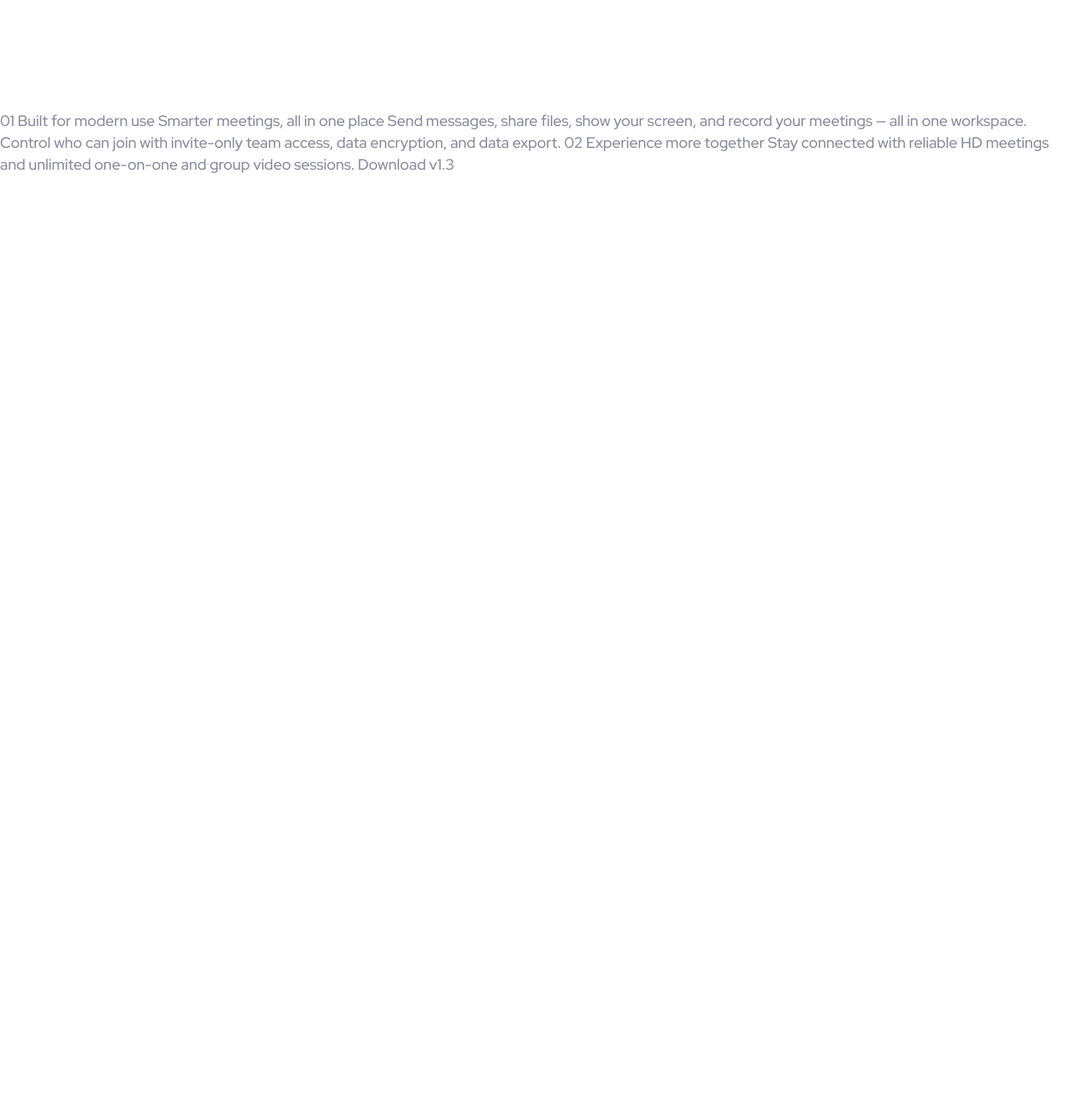
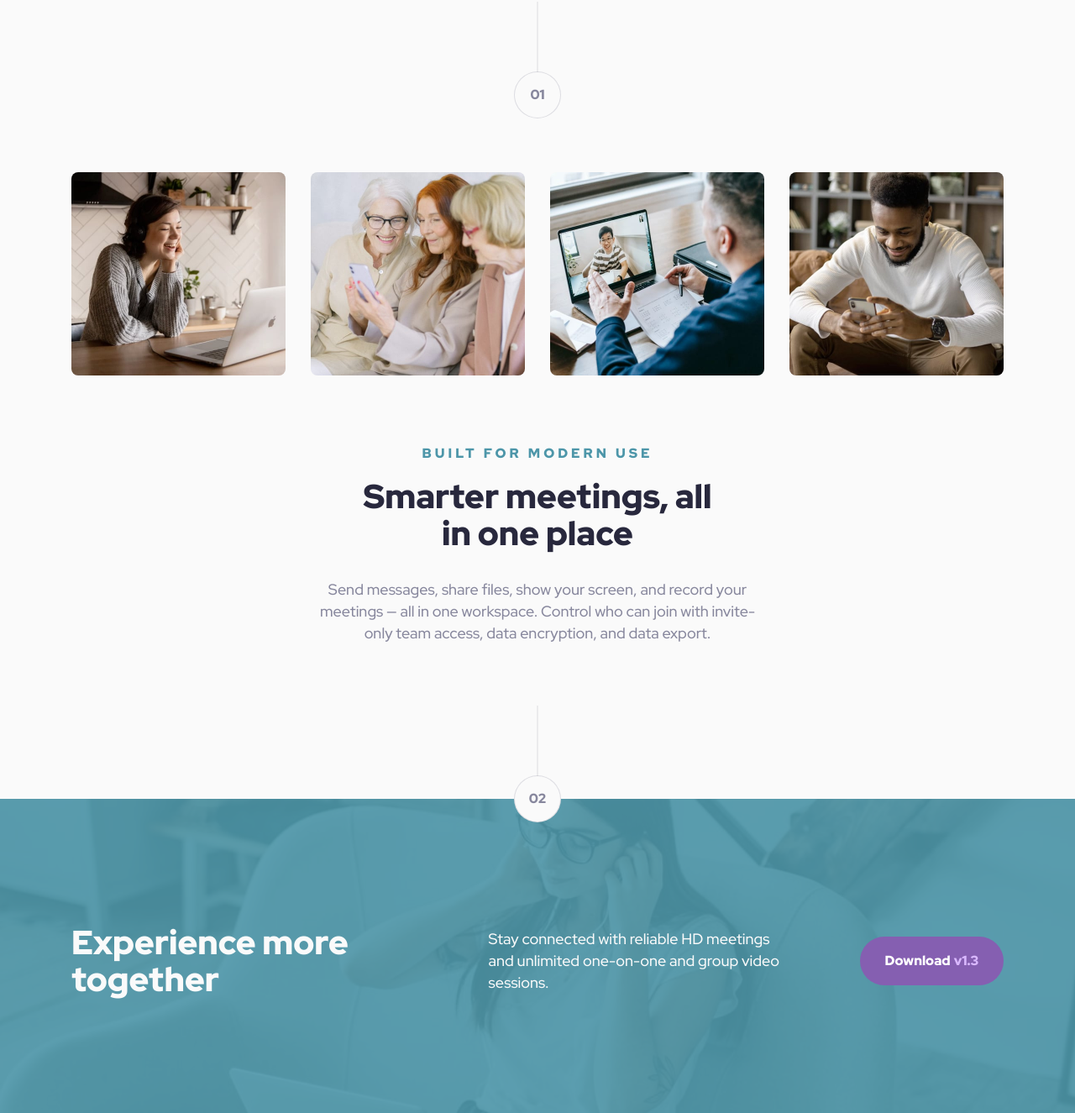
Before and after one commit to DavidMaillard/meet-landing-page, a website: page index.html in a window 1280 px wide. Shown: the part 643-1968 px from the top of the page at 84% size. Before the commit the page ends 852 px from the top, so only its background shows below. Drawn offline with Linux system fonts and the light colour scheme.

Commit message:
:lipstick: content + footer integration

```diff
--- a/index.html
+++ b/index.html
@@ -19,7 +19,8 @@
 <div class="hero-banner">
   <div class="hero-content">
     <h1 class="hero-heading">Group Chat<br>for Everyone</h1>
-    <p class="hero-text">Meet makes it easy to connect with others face-to-face virtually and collaborate across any device.</p>
+    <p class="hero-text">Meet makes it easy to connect with others face-to-face virtually and collaborate across any
+      device.</p>
     <div class="hero-buttons">
       <a href="#" class="button">Download<span>v1.3</span></a>
       <a href="#" class="button secondary">What is it?</a>
@@ -27,24 +28,33 @@
   </div>
 </div>
 
-<br>
-<br>
-<br>
-<br>
-<br>
+<div class="first-step">01</div>
 
-  01
-  Built for modern use
+<div class="step-container">
+  <div class="gallery">
+    <img src="assets/desktop/image-woman-in-videocall.jpg" alt="Woman in videocall" class="gallery-image">
+    <img src="assets/desktop/image-women-videochatting.jpg" alt="Women videochatting" class="gallery-image">
+    <img src="assets/desktop/image-men-in-meeting.jpg" alt="Men in meeting" class="gallery-image">
+    <img src="assets/desktop/image-man-texting.jpg" alt="Man texting" class="gallery-image">
+  </div>
+  <p class="step-overline">Built for modern use</p>
+  <h2 class="step-heading">Smarter meetings, all in one place</h2>
+  <p class="step-text">
+    Send messages, share files, show your screen, and record your meetings — all in one workspace. Control who can join
+    with invite-only team access, data encryption, and data export.
+  </p>
+</div>
 
-  Smarter meetings, all in one place
+<footer class="footer-wrapper">
+  <div class="second-step">02</div>
+  <div class="footer-container">
+    <h2 class="footer-heading">Experience more together</h2>
+    <p class="footer-text">
+      Stay connected with reliable HD meetings and unlimited one-on-one and group video sessions.
+    </p>
+    <a href="#" class="button secondary">Download<span>v1.3</span></a>
+  </div>
+</footer>
 
-  Send messages, share files, show your screen, and record your meetings — all in one
-  workspace. Control who can join with invite-only team access, data encryption, and data export.
-
-  02
-  Experience more together
-  Stay connected with reliable HD meetings and unlimited one-on-one and group video sessions.
-
-  Download v1.3
 </body>
 </html>
--- a/src/scss/base.scss
+++ b/src/scss/base.scss
@@ -8,6 +8,7 @@ body {
   flex-direction: column;
   align-items: center;
   margin: 0;
+  background-color: $light;
   font-family: $fontRedHat;
   @extend .readingText;
 
@@ -111,4 +112,183 @@ body {
       }
     }
   }
+
+  .step {
+    position: relative;
+    width: 56px;
+    height: 56px;
+    border-radius: 56px;
+    display: flex;
+    align-items: center;
+    justify-content: center;
+    border: 1px solid rgba(135, 135, 157, 0.25);
+    font-style: normal;
+    font-weight: 900;
+    font-size: 16px;
+    line-height: 26px;
+    color: $gray;
+    margin-top: 84px;
+    background-color: $light;
+
+    &:before {
+      content: '';
+      position: absolute;
+      top: 0;
+      left: 50%;
+      transform: translate(-50%, -84px);
+      width: 1px;
+      height: 84px;
+      background-color: rgba(135, 135, 157, 0.25);
+    }
+  }
+
+  .first-step {
+    @extend .step;
+    margin-bottom: 64px;
+  }
+
+  .step-container {
+    width: calc(100% - 80px);
+    max-width: 1110px;
+    display: flex;
+    flex-direction: column;
+    align-items: center;
+    margin-bottom: 184px;
+
+    @media (max-width: $mobileBreakpoint) {
+      width: calc(100% - 48px);
+    }
+
+    .gallery {
+      width: 100%;
+      display: flex;
+      justify-content: space-between;
+      margin-bottom: 80px;
+
+      @media (max-width: $tabletBreakpoint) {
+        margin-bottom: 48px;
+      }
+
+      @media (max-width: $mobileBreakpoint) {
+        flex-wrap: wrap;
+        margin-bottom: 64px;
+      }
+
+      .gallery-image {
+        width: calc((100% - 90px) / 4);
+        border-radius: 8px;
+        overflow: hidden;
+
+        @media (max-width: $tabletBreakpoint) {
+          width: calc((100% - 33px) / 4);
+        }
+
+        @media (max-width: $mobileBreakpoint) {
+          width: calc((100% - 25px) / 2);
+
+          &:nth-child(1), &:nth-child(2) {
+            margin-bottom: 25px;
+          }
+        }
+      }
+    }
+
+    .step-overline {
+      @extend .overline;
+      margin: 0 0 16px;
+    }
+
+    .step-heading {
+      max-width: 445px;
+      text-align: center;
+      margin: 0 0 32px;
+    }
+
+    .step-text {
+      max-width: 540px;
+      text-align: center;
+      margin: 0;
+    }
+  }
+
+  .footer-wrapper {
+    position: relative;
+    width: 100%;
+    display: flex;
+    justify-content: center;
+    background: url('../assets/desktop/image-footer.jpg') center center / cover;
+    padding: 116px 24px 104px;
+
+    @media (max-width: $tabletBreakpoint) {
+      padding: 92px 24px 66px;
+      background-image: url('../assets/tablet/image-footer.jpg');
+    }
+
+    @media (max-width: $mobileBreakpoint) {
+      padding: 92px 24px 72px;
+      background-image: url('../assets/mobile/image-footer.jpg');
+    }
+
+    &:before {
+      content: '';
+      position: absolute;
+      inset: 0;
+      background-color: rgba($colorAccent1, 0.9);
+    }
+
+    & > * {
+      position: relative;
+    }
+
+    .second-step {
+      @extend .step;
+      position: absolute;
+      left: 50%;
+      top: 0;
+      transform: translate(-50%, calc(-84px - (56px / 2)));
+    }
+
+    .footer-container {
+      width: 100%;
+      max-width: 1110px;
+      display: flex;
+      align-items: center;
+      justify-content: space-between;
+
+      @media (max-width: $tabletBreakpoint) {
+        flex-direction: column;
+      }
+
+      .footer-heading {
+        color: $light;
+        flex: 1;
+
+        @media (max-width: $tabletBreakpoint) {
+          text-align: center;
+          max-width: 457px;
+          margin: 0 0 32px;
+        }
+
+        @media (max-width: $mobileBreakpoint) {
+          margin-bottom: 24px;
+        }
+      }
+
+      .footer-text {
+        color: $light;
+        max-width: 350px;
+        margin: 0 92px 0 0;
+
+        @media (max-width: $tabletBreakpoint) {
+          text-align: center;
+          max-width: 573px;
+          margin: 0 0 40px;
+        }
+
+        @media (max-width: $mobileBreakpoint) {
+          margin-bottom: 32px;
+        }
+      }
+    }
+  }
 }
--- a/src/scss/typography.scss
+++ b/src/scss/typography.scss
@@ -35,6 +35,7 @@ h2 {
   line-height: 26px;
   letter-spacing: 4px;
   text-transform: uppercase;
+  text-align: center;
   color: #4D96A9;
 }
 
```
Also changed, not shown: css/site.combined.min.css, 1 other file.
